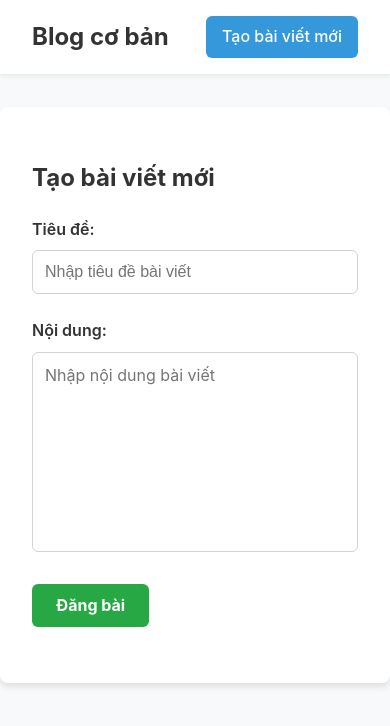
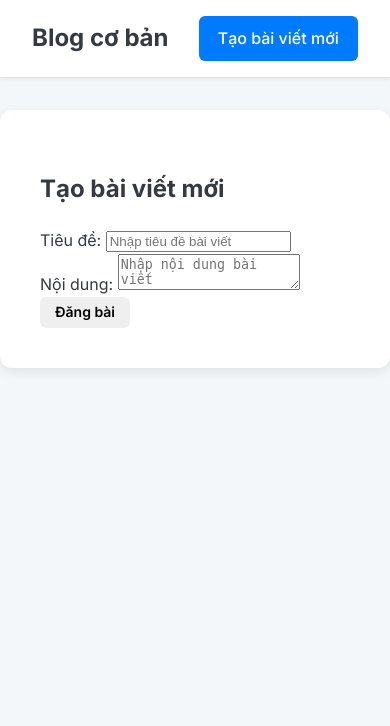
Before and after one commit to ngoisaosang/Blog, a Flask app: page /create in a window 390 px wide. Shown: the top 726 px of the page. Run offline with Flask 3, Linux system fonts and the light colour scheme.

Commit message:
Giao diện responsive

```diff
--- a/static/css/styles.css
+++ b/static/css/styles.css
@@ -1,8 +1,25 @@
+/* --- Google Fonts --- */
+@import url('https://fonts.googleapis.com/css2?family=Inter:wght@400;500;600;700&display=swap');
+
+/* --- CSS Variables for Easy Theme Management --- */
+:root {
+    --primary-color: #007bff;
+    --primary-hover: #0056b3;
+    --secondary-color: #6c757d;
+    --success-color: #28a745;
+    --danger-color: #dc3545;
+    --light-bg: #f4f7f9;
+    --text-color: #343a40;
+    --border-color: #dee2e6;
+    --white-color: #ffffff;
+    --box-shadow: 0 4px 12px rgba(0, 0, 0, 0.08);
+}
+
 /* --- General Body and Layout --- */
 body {
     font-family: 'Inter', sans-serif;
-    background-color: #f8f9fa;
-    color: #333;
+    background-color: var(--light-bg);
+    color: var(--text-color);
     margin: 0;
     line-height: 1.6;
 }
@@ -10,32 +27,34 @@ body {
 .container {
     max-width: 800px;
     margin: 2rem auto;
-    padding: 2rem;
-    background-color: #ffffff;
-    border-radius: 8px;
-    box-shadow: 0 4px 6px rgba(0, 0, 0, 0.1);
+    padding: 2.5rem;
+    background-color: var(--white-color);
+    border-radius: 12px;
+    box-shadow: var(--box-shadow);
 }
 
 a {
-    color: #3498db;
+    color: var(--primary-color);
     text-decoration: none;
+    transition: color 0.2s;
 }
 
 a:hover {
-    text-decoration: underline;
+    color: var(--primary-hover);
+    text-decoration: none;
 }
 
 hr {
     border: none;
-    border-top: 1px solid #e9ecef;
+    border-top: 1px solid var(--border-color);
     margin: 2rem 0;
 }
 
 /* --- Navigation Bar --- */
 nav {
-    background-color: #ffffff;
+    background-color: var(--white-color);
     padding: 1rem 2rem;
-    border-bottom: 1px solid #e9ecef;
+    border-bottom: 1px solid var(--border-color);
     box-shadow: 0 2px 4px rgba(0, 0, 0, 0.05);
 }
 
@@ -53,22 +72,21 @@ nav {
 }
 
 .nav-brand a {
-    color: #333;
+    color: var(--text-color);
     font-weight: 700;
 }
 
 .nav-link {
-    background-color: #3498db;
-    color: white;
-    padding: 0.5rem 1rem;
+    background-color: var(--primary-color);
+    color: var(--white-color);
+    padding: 0.6rem 1.2rem;
     border-radius: 6px;
     font-weight: 500;
     transition: background-color 0.2s;
 }
 
 .nav-link:hover {
-    background-color: #2980b9;
-    text-decoration: none;
+    background-color: var(--primary-hover);
 }
 
 /* --- Flash Messages (Alerts) --- */
@@ -81,10 +99,9 @@ nav {
     border: 1px solid #f5c6cb;
 }
 
-
 /* --- Post Listing (index.html) --- */
 .posts-header {
-    border-bottom: 2px solid #3498db;
+    border-bottom: 2px solid var(--primary-color);
     margin-bottom: 2rem;
     padding-bottom: 0.5rem;
 }
@@ -96,25 +113,24 @@ nav {
 .post-item {
     padding: 1.5rem;
     margin-bottom: 1rem;
-    border: 1px solid #e9ecef;
+    border: 1px solid var(--border-color);
     border-radius: 8px;
     transition: box-shadow 0.2s ease-in-out, transform 0.2s ease-in-out;
 }
 
 .post-item:hover {
-    box-shadow: 0 4px 12px rgba(0, 0, 0, 0.1);
-    transform: translateY(-3px);
+    box-shadow: var(--box-shadow);
+    transform: translateY(-4px);
 }
 
 .post-item a {
-    text-decoration: none;
     color: inherit;
 }
 
 .post-item h3 {
     margin-top: 0;
     margin-bottom: 0.5rem;
-    color: #343a40;
+    color: var(--text-color);
 }
 
 .post-meta {
@@ -122,107 +138,59 @@ nav {
     justify-content: space-between;
     align-items: center;
     font-size: 0.9rem;
-    color: #6c757d;
+    color: var(--secondary-color);
 }
 
 .post-actions {
     display: flex;
     align-items: center;
-    gap: 8px; /* Create space between buttons */
+    gap: 10px;
 }
 
-/* --- The definitive button fix --- */
+/* --- Buttons --- */
 .btn {
-    display: inline-flex; /* Use Flexbox for perfect centering */
+    display: inline-flex;
     align-items: center;
     justify-content: center;
-    padding: 6px 12px;   /* Standardized padding */
-    border-radius: 5px;
-    font-family: inherit; /* Ensure both use the same font */
-    font-size: 14px;      /* Explicit font size */
-    font-weight: 700;     /* Bold text */
+    padding: 6px 14px;
+    border-radius: 6px;
+    font-family: inherit;
+    font-size: 14px;
+    font-weight: 600;
     text-decoration: none;
     cursor: pointer;
-    border: 1px solid transparent; /* Start with a transparent border */
-    line-height: 1.2;     /* Consistent line height */
-    box-sizing: border-box; /* Ensures padding/border are included in the size */
+    border: 1px solid transparent;
+    line-height: 1.2;
+    box-sizing: border-box;
     transition: all 0.2s ease-in-out;
     vertical-align: middle;
 }
 
 .btn-edit {
-    background-color: #3498db;
-    color: white;
+    background-color: var(--primary-color);
+    color: var(--white-color);
+}
+.btn-edit:hover {
+    background-color: var(--primary-hover);
+    color: var(--white-color);
 }
 
 .btn-delete {
-    background-color: #e74c3c;
-    color: white;
+    background-color: var(--danger-color);
+    color: var(--white-color);
+}
+.btn-delete:hover {
+    background-color: #c82333;
+    color: var(--white-color);
 }
 
 .post-actions form {
-    margin: 0; /* Remove default form margin */
+    margin: 0;
     padding: 0;
-    display: inline-flex; /* Make form not take up block space */
+    display: inline-flex;
 }
-/* --- End of button fix --- */
-
 
 /* --- Post Detail (post.html) --- */
 .post-detail h2 {
     margin-top: 0;
-    margin-bottom: 0.5rem;
 }
-.post-detail-date {
-    color: #6c757d;
-    margin-bottom: 1.5rem;
-}
-.post-detail-content p {
-    font-size: 1.1rem;
-    line-height: 1.7;
-}
-
-/* --- Forms (create.html / edit.html) --- */
-.post-form h2 {
-    margin-top: 0;
-}
-
-.form-group {
-    margin-bottom: 1.5rem;
-}
-
-.form-group label {
-    display: block;
-    margin-bottom: 0.5rem;
-    font-weight: 600;
-}
-
-.form-control {
-    width: 100%;
-    padding: 0.75rem;
-    border: 1px solid #ced4da;
-    border-radius: 6px;
-    font-size: 1rem;
-    box-sizing: border-box; /* Important for width calculation */
-}
-
-.post-form textarea.form-control {
-    min-height: 200px;
-    resize: none; /* Disable resizing */
-    font-family: inherit;
-}
-
-.btn-submit {
-    background-color: #28a745;
-    color: white;
-    border: none;
-    padding: 0.75rem 1.5rem;
-    font-size: 1rem;
-    border-radius: 6px;
-    cursor: pointer;
-    transition: background-color 0.2s;
-}
-
-.btn-submit:hover {
-    background-color: #218838;
-}
```
